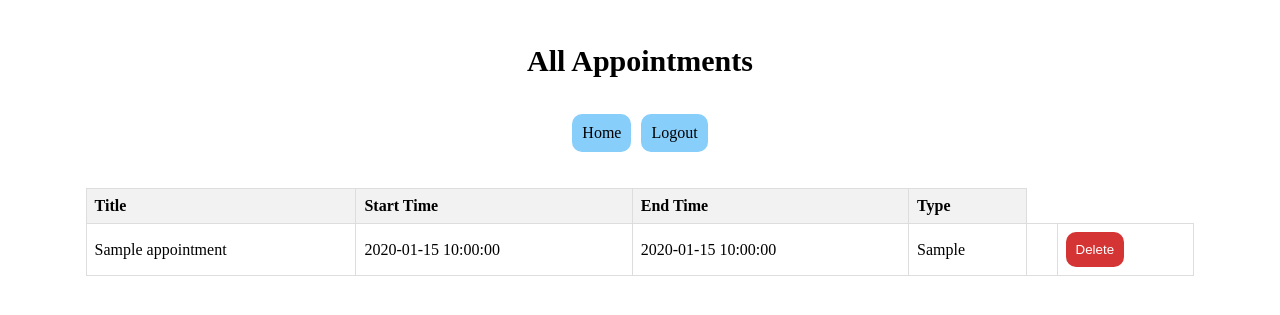
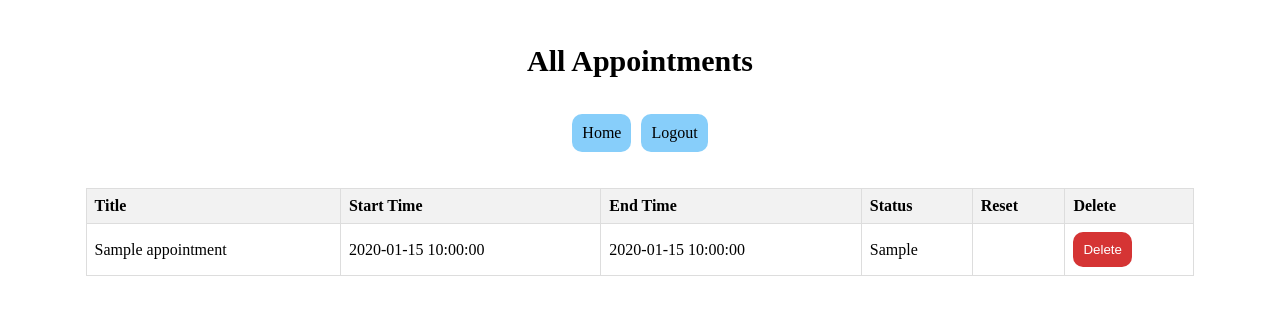
Before and after one commit to MV-Nat-Paul-Org/EzBookz, a Flask app: template server/app/templates/all-appointments.html in a window 1280 px wide. Shown: the top 315 px of the page. Run offline with Flask 3, Linux system fonts and the light colour scheme; the template is opened without the code that fills it: values that come from a table or form of the project are taken from there, others are empty; the visitor is signed in with stand-in values (Sample User, id 1); tables that the repository leaves empty hold one stand-in row (values such as "Sample post").

Commit message:
styling changes

```diff
--- a/server/app/templates/all-appointments.html
+++ b/server/app/templates/all-appointments.html
@@ -149,7 +149,9 @@
             <th>Title</th>
             <th>Start Time</th>
             <th>End Time</th>
-            <th>Type</th>
+            <th>Status</th>
+            <th>Reset</th>
+            <th>Delete</th>
           </tr>
         </thead>
         <tbody>
@@ -169,7 +171,6 @@
               </button>
               {% endif %}
             </td>
-
             <td>
               <button
                 class="del-btn"
--- a/server/app/templates/available-appointments.html
+++ b/server/app/templates/available-appointments.html
@@ -106,7 +106,6 @@
             <th>Title</th>
             <th>Start Time</th>
             <th>End Time</th>
-            <th>Type</th>
           </tr>
         </thead>
         <tbody>
@@ -115,7 +114,6 @@
             <td>{{ appointment.title }}</td>
             <td>{{ appointment.start_time }}</td>
             <td>{{ appointment.end_time }}</td>
-            <td>{{ appointment.type }}</td>
             <td>
               <button
                 class="btn"
```
